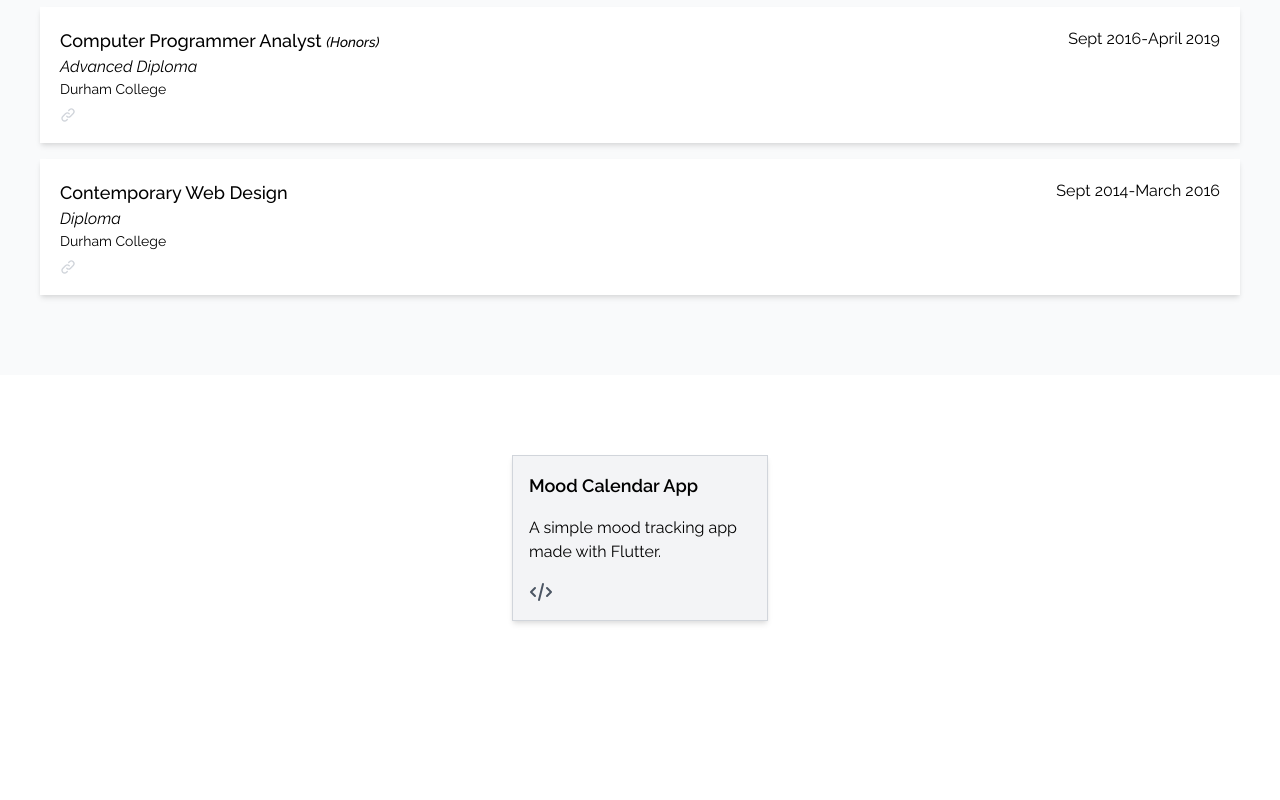
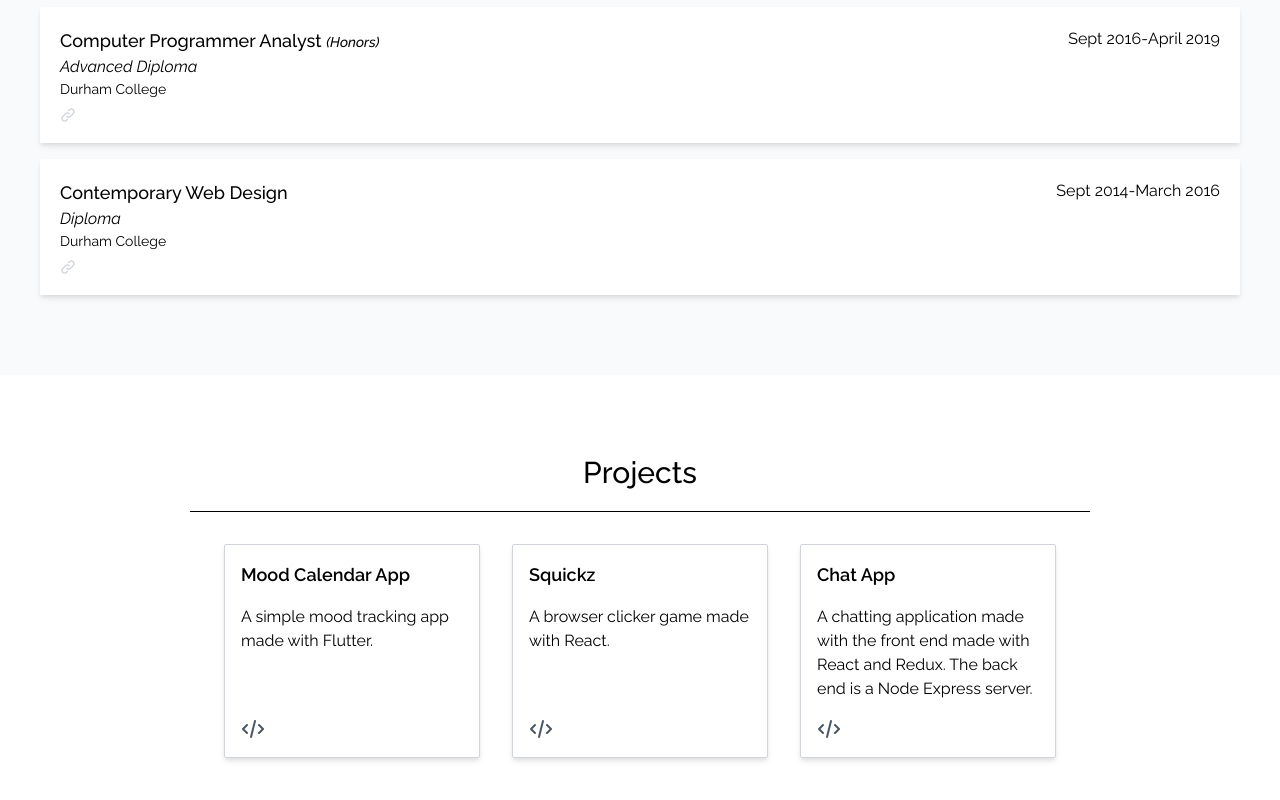
Before and after one commit to Squshy/personal-site, a Next.js app in the folder client/: page / in a window 1280 px wide. Shown: the part 1383-2183 px from the top of the page. Before the commit the page ends 2084 px from the top, so only its background shows below. Built offline with nearby package versions, Linux system fonts and the light colour scheme.

Commit message:
projects showing

```diff
--- a/client/components/projects/Project.tsx
+++ b/client/components/projects/Project.tsx
@@ -1,6 +1,5 @@
 import React from "react";
 import { ProjectLinks } from "./Links";
-
 
 export interface ProjectProps {
   title: string;
@@ -17,11 +16,11 @@ export const Project: React.FC<ProjectProps> = ({
 }) => {
   return (
     <div
-      className={`w-64 border border-gray-300 shadow-md bg-gray-100 flex flex-col p-4 space-y-4`}
+      className={`w-64 border border-gray-300 shadow-md bg-white rounded-sm flex flex-col p-4 space-y-4 m-4`}
     >
       <div className={`w-full text-left font-semibold text-lg`}>{title}</div>
-      <div>{description}</div>
-      <ProjectLinks github={github} livedemo={liveDemo}/>
+      <div className={`flex-grow`}>{description}</div>
+      <ProjectLinks github={github} livedemo={liveDemo} />
     </div>
   );
 };
--- a/client/components/projects/Projects.tsx
+++ b/client/components/projects/Projects.tsx
@@ -1,5 +1,6 @@
 import React from "react";
 import { BodyWrapper } from "../BodyWrapper";
+import { Title } from "../Title";
 import { Project, ProjectProps } from "./Project";
 
 export interface ProjectsProps {
@@ -8,8 +9,9 @@ export interface ProjectsProps {
 
 export const Projects: React.FC<ProjectsProps> = ({ projects }) => {
   return (
-    <BodyWrapper className={``}>
-      <div className={`flex flex-row flex-wrap`}>
+    <BodyWrapper className={`space-y-4`}>
+      <Title text={`Projects`}/>
+      <div className={`flex flex-row flex-wrap -m-4 justify-center`}>
         {projects?.map((project, index) => {
           return (
             <Project
--- a/client/public/static/projects/projects.json
+++ b/client/public/static/projects/projects.json
@@ -4,5 +4,17 @@
     "description": "A simple mood tracking app made with Flutter.",
     "github": "https://github.com/Squshy/Flutter_Mood_Calendar",
     "liveDemo": null
+  },
+  {
+    "title": "Squickz",
+    "description": "A browser clicker game made with React.",
+    "github": "https://github.com/Squshy/Squickz",
+    "liveDemo": null
+  },
+  {
+    "title": "Chat App",
+    "description": "A chatting application made with the front end made with React and Redux.  The back end is a Node Express server.",
+    "github": "https://github.com/Squshy/Chat-Application",
+    "liveDemo": null
   }
 ]
```
